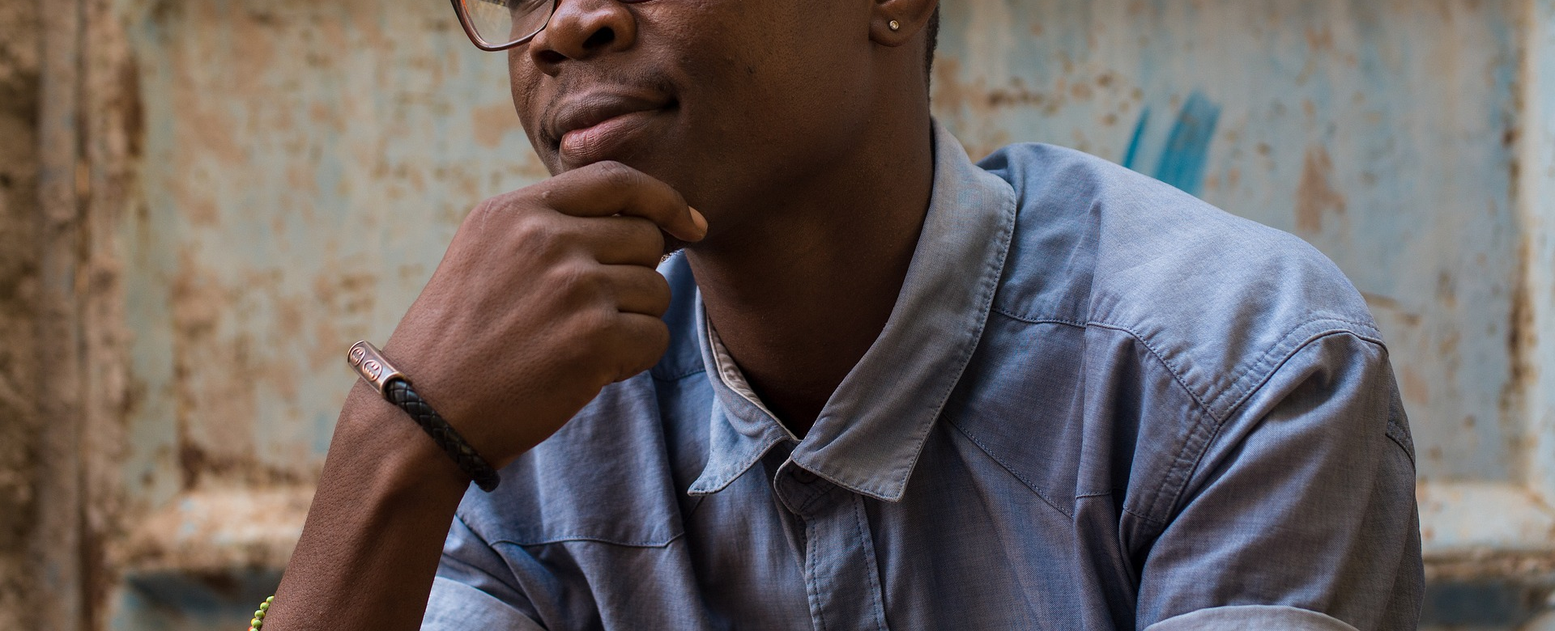
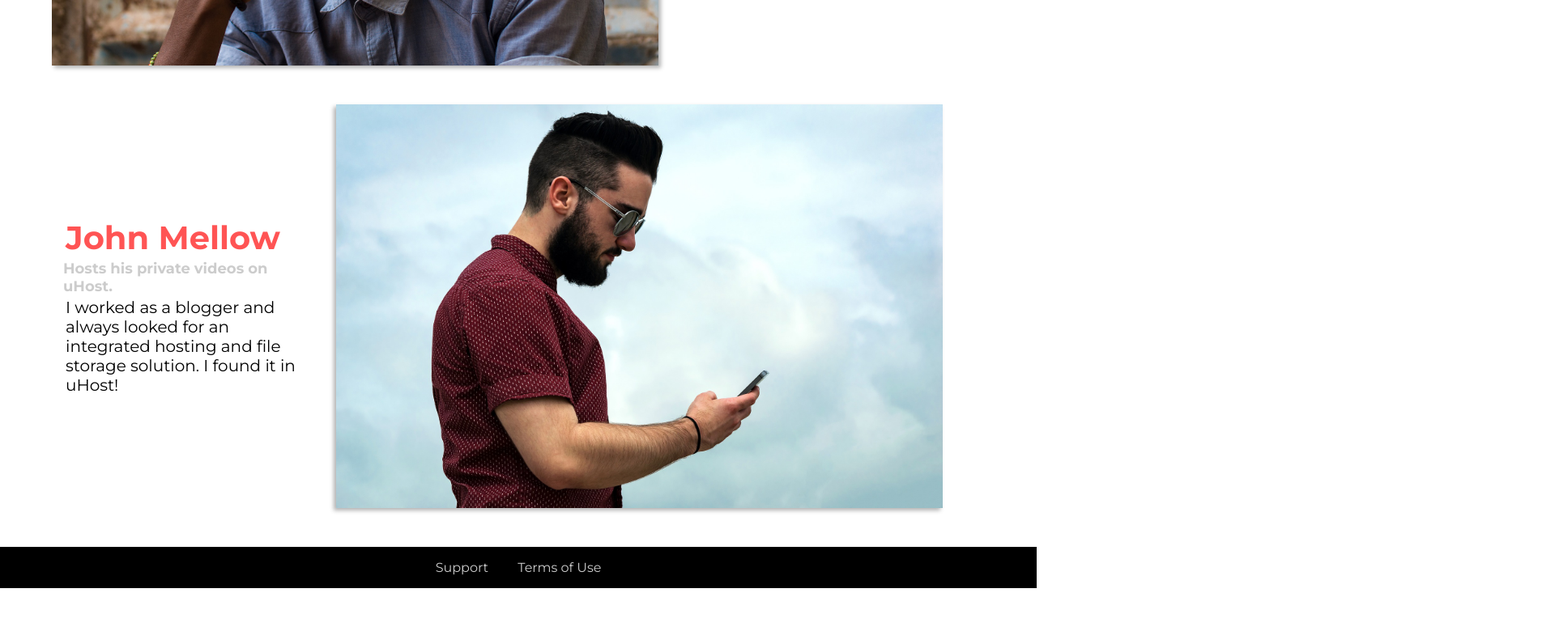
Before and after one commit to maxild/css-the-complete-guide-example, a website: page customers/index.html in a window 1280 px wide. Shown: the part 500-1280 px from the top of the page at 81% size, 1920 px wide, since content can reach past the window. After the commit the page ends 1227 px from the top, so only its background shows below. Drawn offline with nearby package versions, Linux system fonts and the light colour scheme; files that its build step writes are made by us from their sources.

Commit message:
Styled customers page

```diff
--- a/customers/index.html
+++ b/customers/index.html
@@ -39,10 +39,10 @@
         </header>
 
         <main>
-            <div>
-                <div class="testimonial" id="customer-1">
+            <div class="testimonial-container">
+                <div class="testimonial">
                     <div class="testimonial__image-container">
-                        <img src="../img/customer-1.jpg" alt="Mike Statham - Customer" class="testimonial__image">
+                        <img class="testimonial__image" src="../img/customer-1.jpg" alt="Mike Statham - Customer">
                     </div>
                     <div class="testimonial__info">
                         <h1 class="testimonial__name">Mike Statham</h1>
@@ -52,8 +52,7 @@
                         <p class="testimonial__text">uHost helped me realize my project with a highly constrained budget in like no time.</p>
                     </div>
                 </div>
-                <div class="testimonial" id="customer-2">
-
+                <div class="testimonial testimonial--reverse">
                     <div class="testimonial__info">
                         <h1 class="testimonial__name">John Mellow</h1>
                         <h2 class="testimonial__subtitle">Hosts his private videos on uHost.
@@ -63,7 +62,7 @@
                         </p>
                     </div>
                     <div class="testimonial__image-container">
-                        <img src="../img/customer-2.jpg" alt="John Mellow - Customer" class="testimonial__image">
+                        <img class="testimonial__image" src="../img/customer-2.jpg" alt="John Mellow - Customer">
                     </div>
                 </div>
             </div>
--- /dev/null
+++ b/sass/_components.customer.scss
@@ -0,0 +1,68 @@
+
+// Some hacky layout
+.testimonial-container {
+    width: 90%;
+    margin: #{36px + $main-header-height} auto 0 auto; // center
+}
+
+// Component
+.testimonial {
+    font-size: 20px;
+    margin: 48px 0;
+
+    &__image-container {
+        width: 65%;
+        display: inline-block;
+        vertical-align: middle;
+        box-shadow: 3px 3px 5px $color-shadow-light;
+    }
+
+    &__image {
+        width: 100%;
+        vertical-align: top; // hack to get rid off white-space border when using box-shadow on the container
+        // display: block; // This hack will also remove the whitespace
+    }
+
+    &__info {
+        padding: 14px;
+        width: 30%;
+        display: inline-block;
+        vertical-align: middle;
+        text-align: right;
+    }
+        &__name {
+            margin: 3px;
+            color: #ff5454;
+        }
+
+        &__subtitle {
+            margin: 0;
+            font-size: 18px;
+            color: #ccc;
+
+            a {
+                color: inherit;
+                text-decoration: none;
+
+                &:hover,
+                &:active {
+                    color: #7a7a7a;
+                }
+            }
+        }
+
+        &__text {
+            margin: 3px;
+        }
+}
+
+// TODO: Source order in html decides on reverse
+
+.testimonial--reverse > .testimonial__info {
+    text-align: left;
+}
+
+.testimonial--reverse > .testimonial__image-container {
+    box-shadow: -3px 3px 5px $color-shadow-light;
+    //text-align: left;
+}
--- a/sass/_settings.colors.scss
+++ b/sass/_settings.colors.scss
@@ -16,7 +16,10 @@ $color-red-light:       #ffcede;
 $color-red-highligt:    #ff5454;
 
 $color-highlight:       rgba(255, 255, 255, 0.05);
+
+$color-shadow-dark:     rgba(0, 0, 0, 0.7);
 $color-shadow:          rgba(0, 0, 0, 0.5);
+$color-shadow-light:    rgba(0, 0, 0, 0.3);
 
 // Buttons
 $color-btn:          $color-white;
--- a/sass/main.scss
+++ b/sass/main.scss
@@ -23,6 +23,7 @@
 @import "components.plan";
 @import "components.package";
 @import "components.features";
+@import "components.customer";
 
 // trump layer
 @import "utilities.clearfix";
```
